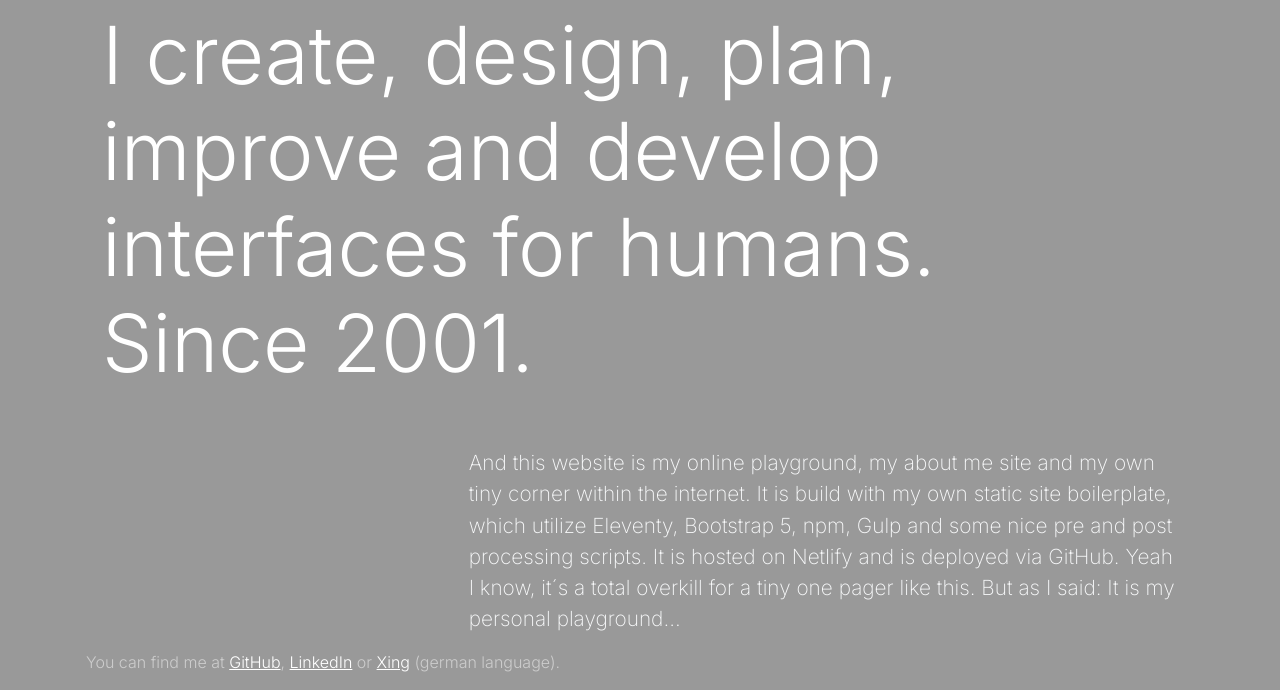
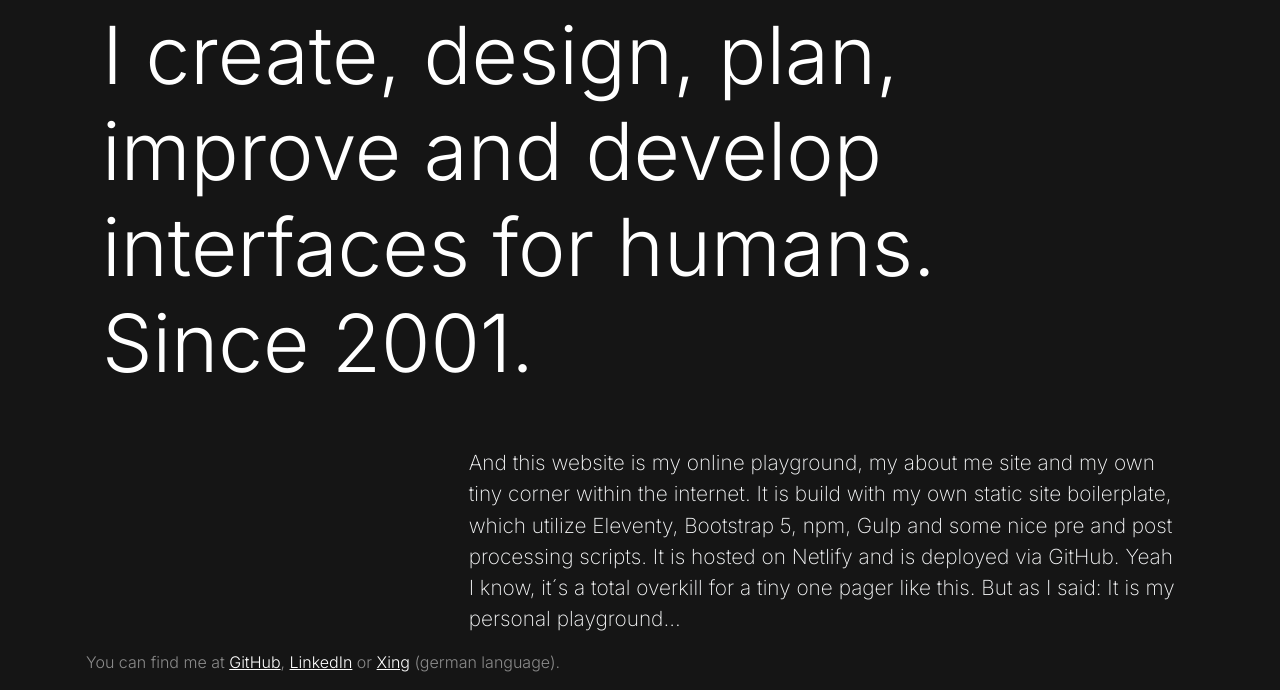
Before and after one commit to holger1411/11straps, an Eleventy site: page src/index.njk in a window 1280 px wide. Shown: the part 157-847 px from the top of the page. Built offline with nearby package versions, Linux system fonts and the light colour scheme; Eleventy itself is replaced by a stand-in of ours; files that its build step writes are made by us from their sources.

Commit message:
Update _variables-theme.scss

```diff
--- a/src/scss/themes/base/_variables-theme.scss
+++ b/src/scss/themes/base/_variables-theme.scss
@@ -1,6 +1,6 @@
 $font-family-sans-serif:      "Inter", system-ui, -apple-system, "Segoe UI", Roboto, "Helvetica Neue", Arial, "Noto Sans", sans-serif, "Apple Color Emoji", "Segoe UI Emoji", "Segoe UI Symbol", "Noto Color Emoji" !default;
 
-$gray-900: #999;
+$gray-900: #151515;
 $gray-300: #888;
 
 $yellow:  #ffc107;
```
